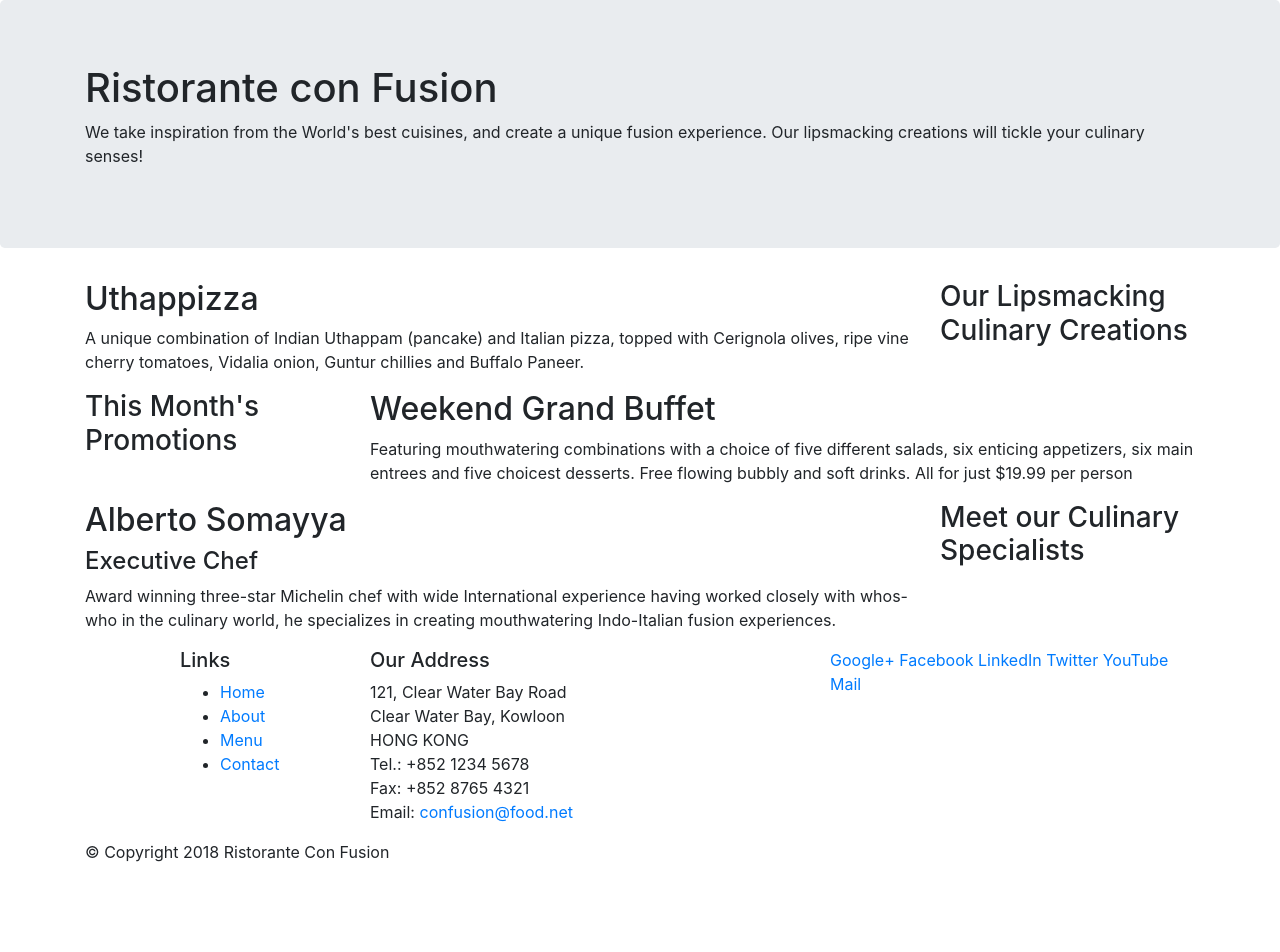
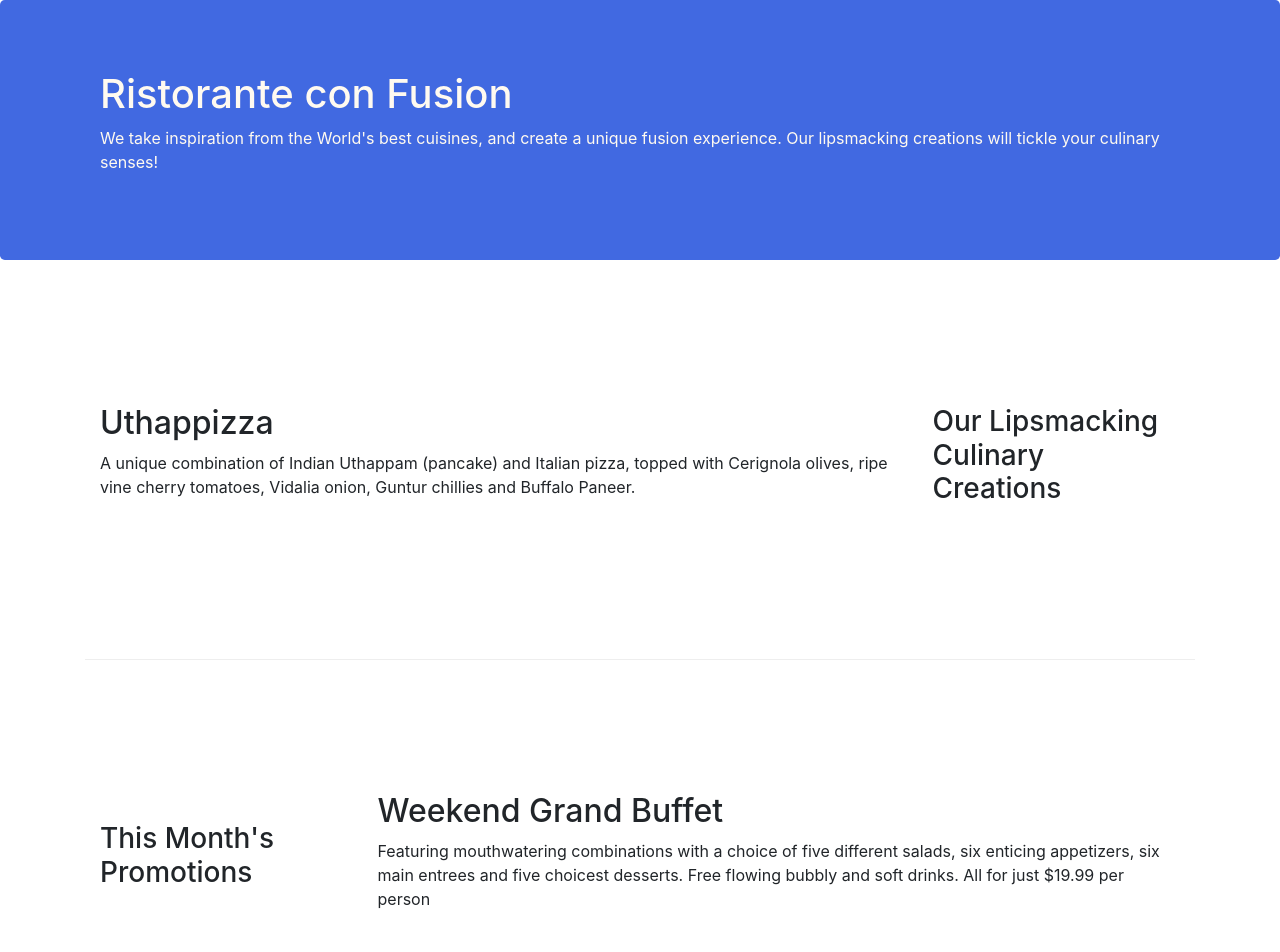
Before and after one commit to lucasoppc/Bootstrap4, a website: page index.html in a window 1280 px wide. Shown: the top 952 px of the page. Before the commit the page ends 880 px from the top, so only its background shows below. Drawn offline with nearby package versions, Linux system fonts and the light colour scheme.

Commit message:
Boostrap Grid part 2

```diff
--- /dev/null
+++ b/CSS/styles.css
@@ -0,0 +1,32 @@
+.row-header{
+    margin:0px auto;
+    padding: 0px auto;
+}
+
+.row-content{
+    margin: 0px auto;
+    padding: 50px 0px 50px 0px;
+    border-bottom: 1px ridge;
+    min-height: 400px;
+
+}
+
+.footer{
+    background-color: rgb(190, 224, 240);
+    margin: 0px auto;
+    padding: 20px 0px 20px 0px;
+}
+
+.jumbotron{
+    padding: 70px 30px 70px 30px;
+    margin: 0px auto;
+    background-color: royalblue;
+    color:floralwhite;
+
+}
+
+.address{
+    font-size: 80%;
+    margin: 0px;
+    color:red;
+}
--- a/index.html
+++ b/index.html
@@ -3,7 +3,9 @@
 
 <head>
     <meta name="viewport" content="width=device-width, initial-scale=1, shrink-to-fit=no">
+
     <link rel="stylesheet" href="https://stackpath.bootstrapcdn.com/bootstrap/4.5.2/css/bootstrap.min.css" integrity="sha384-JcKb8q3iqJ61gNV9KGb8thSsNjpSL0n8PARn9HuZOnIxN0hoP+VmmDGMN5t9UJ0Z" crossorigin="anonymous">
+    <link rel="stylesheet" href="CSS/styles.css">
     <title>Ristorante Con Fusion</title>
 </head>
 
@@ -11,7 +13,7 @@
 
     <header class="jumbotron">
         <div class="container">
-            <div class="row">
+            <div class="row row-header">
                 <div class="col-12 col-sm6">
                     <h1>Ristorante con Fusion</h1>
                     <p>We take inspiration from the World's best cuisines, and create a unique fusion experience. Our lipsmacking creations will tickle your culinary senses!</p>
@@ -23,7 +25,7 @@
     </header>
 
     <div class="container">
-        <div class="row">
+        <div class="row row-content align-items-center">
             <div class="col-12 col-sm-4 order-sm-last col-md-3 ">
                 <h3>Our Lipsmacking Culinary Creations</h3>
             </div>
@@ -34,7 +36,7 @@
         </div>
 
 
-        <div class="row">
+        <div class="row row-content align-items-center">
             <div class="col-12 col-sm-4 col-md-3">
                 <h3>This Month's Promotions</h3>
             </div>
@@ -44,7 +46,7 @@
             </div>
         </div>
 
-        <div class="row">
+        <div class="row row-content align-items-center">
             <div class="col-12 col-sm-4 order-sm-last col-md-3">
                 <h3>Meet our Culinary Specialists</h3>
             </div>
@@ -56,12 +58,12 @@
         </div>
     </div>
 
-    <footer>
+    <footer class="footer">
         <div class="container">
             <div class="row">
                 <div class="col-4 offset-1 col-sm-2">
                     <h5>Links</h5>
-                    <ul>
+                    <ul class="list-unstyled">
                         <li><a href="#">Home</a></li>
                         <li><a href="#">About</a></li>
                         <li><a href="#">Menu</a></li>
@@ -79,8 +81,8 @@
 		              Email: <a href="mailto:confusion@food.net">confusion@food.net</a>
 		           </address>
                 </div>
-                <div class="row col-12 col-sm-4">
-                    <div>
+                <div class="row col-12 col-sm-4 align-self-center">
+                    <div class="text-center">
                         <a href="http://google.com/+">Google+</a>
                         <a href="http://www.facebook.com/profile.php?id=">Facebook</a>
                         <a href="http://www.linkedin.com/in/">LinkedIn</a>
@@ -90,7 +92,7 @@
                     </div>
                 </div>
            </div>
-           <div class="row">
+           <div class="row justify-content-center">
                 <div class="col-auto">
                     <p>© Copyright 2018 Ristorante Con Fusion</p>
                 </div>
```
